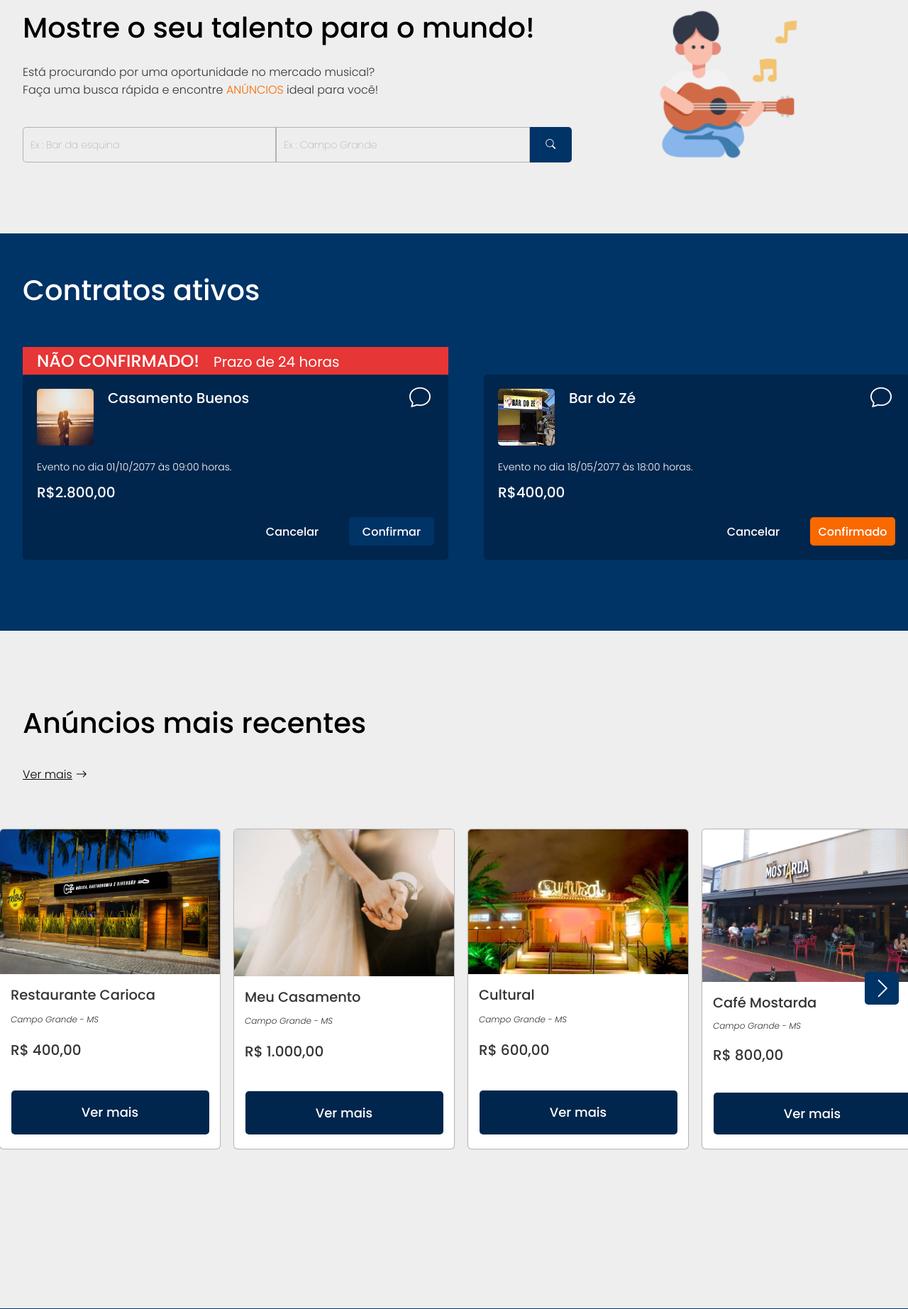
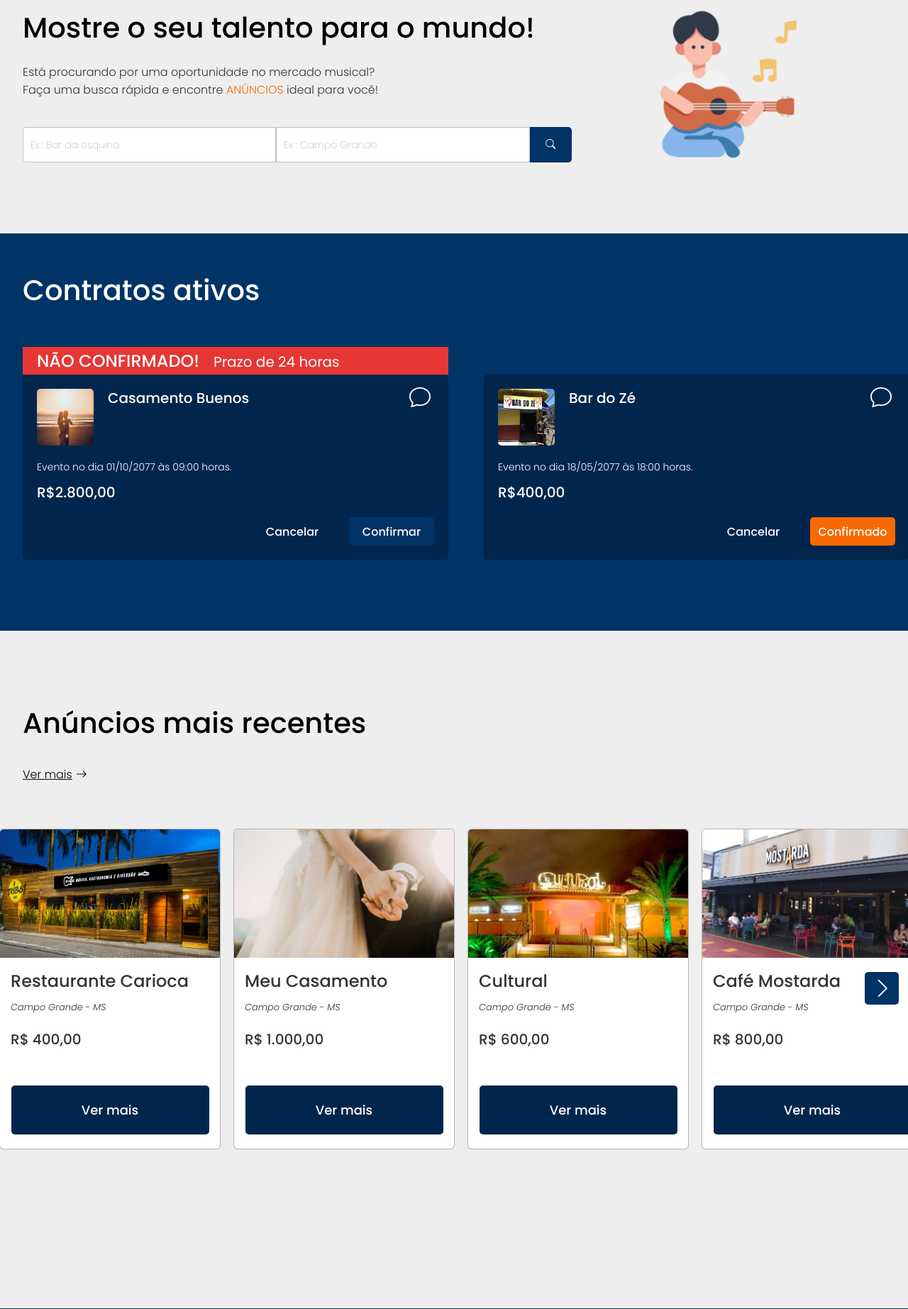
Before and after one commit to MusiConnect-com/MusiConnect, a PHP site: page /html/home-musico.html in a window 1280 px wide. Shown: the part 131-1976 px from the top of the page at 71% size. Run offline with PHP 8.4, Linux system fonts and the light colour scheme.

Commit message:
commit profile-list-items / perfil-musico / ad-item
Alteração nos links do botão de perfil. Criação do novo documento html perfil-musico. Alteração no design dos anuncios e perfis musicos.

```diff
--- a/css/home-musico.css
+++ b/css/home-musico.css
@@ -297,20 +297,16 @@ header .profile-list {
     padding: 10px 10px;
     transition: .3s;
     border-radius: 5px;
+    color: var(--white);
+    width: 100%;
+    text-decoration: none;
+    font-weight: 500;
 }
 
 .profile-list-items:hover{
     background-color: var(--orange);
     transition: .3s;
 }
-
-.profile-list-items a{
-    color: var(--white);
-    width: 100%;
-    text-decoration: none;
-    font-weight: 500;
-}
-
 
 /*Style main*/
 main {
@@ -375,7 +371,7 @@ main {
 }
 
 .search-input input {
-    background-color: var(--light-grey);
+    background-color: var(--white);
     padding: 0px 0px 0px 10px;
     border-radius: 5px 0 0 5px;
     border: 1px solid var(--black40);
@@ -774,17 +770,28 @@ main {
 }
 
 .ad-item:hover {
-    transform: translateY(-10px);
+    box-shadow: 0 0 10px 1px var(--black40);
 }
 
-.ad-item:hover button{
-    background-color: var(--orange);
-    color: var(--white);
-    transition: .3s;
+.ad-item:hover img {
+    transform: scale(1.1);
 }
 
 
 /*Style info-ADS*/
+
+.ad-item .img-ad {
+    width: 310px;
+    height: 225px;
+    overflow: hidden;
+}
+
+.ad-item img{
+    width: 100%;
+    height: 100%;
+    object-fit: cover;
+    transition: .3s ease;
+}
 
 .ad-item h2 {
     padding: 0px 0px 10px 0px;
@@ -792,30 +799,24 @@ main {
     height: 30%;
 }
 
-.ad-item img{
-    width: 100%;
-    max-height: 50%;
-}
-
-.ad-item .info-ad{
-    font-size: 13px;
+.info-ad{
     padding: 15px;
     word-wrap: break-word;
     width: 100%;
     height: 50%;
 }
 
-.ad-item .value-ad {
+.value-ad {
     font-size: 20px;
     font-weight: 500;
     height: 50%;
     padding: 10px 0 0 0;
 }
 
-.ad-item .local-ad {
+.local-ad {
     font-style: italic;
     height: 20%;
-    font-size: 12px;
+    font-size: 13px;
     font-weight: 300;
 }
 
--- a/css/objetivo.css
+++ b/css/objetivo.css
@@ -8,7 +8,7 @@ body {
     align-items: center;
     flex-direction: column;
     gap: 20px;
-    background-color: var(--navy-blue);
+    background-color: var(--light-grey);
     height: 100vh;
 }
 
@@ -28,7 +28,7 @@ main {
     padding: 20px;
     width: 60vw;
     height: 60vh;
-    box-shadow: 0 0 10px 1px var(--black25);
+    box-shadow: 0 0 1px 1px var(--black40);
     border-radius: 5px;
     display: flex;
     align-items: center;
--- a/html/anuncios-musico.html
+++ b/html/anuncios-musico.html
@@ -55,9 +55,9 @@
                     </div>
                     <hr>
                     <div class="content-bottom">
-                        <li class="profile-list-items"><a href="">Meu Perfil</a></li>
-                        <li class="profile-list-items"><a href="">Configurações</a></li>
-                        <li id="leave" class="profile-list-items"><a href="/html/login.html">Sair</a></li>
+                        <a class="profile-list-items" href="/html/perfil-musico.html">Meu Perfil</a></li>
+                        <a class="profile-list-items" href="">Configurações</a></li>
+                        <a class="profile-list-items" href="/html/login.html">Sair</a></li>
                     </div>
                 </ul>
             </div>
--- a/html/home-musico.html
+++ b/html/home-musico.html
@@ -55,9 +55,9 @@
                     </div>
                     <hr>
                     <div class="content-bottom">
-                        <li class="profile-list-items"><a href="">Meu Perfil</a></li>
-                        <li class="profile-list-items"><a href="">Configurações</a></li>
-                        <li id="leave" class="profile-list-items"><a href="/html/login.html">Sair</a></li>
+                        <a class="profile-list-items" href="/html/perfil-musico.html">Meu Perfil</a></li>
+                        <a class="profile-list-items" href="">Configurações</a></li>
+                        <a class="profile-list-items" href="/html/login.html">Sair</a></li>
                     </div>
                 </ul>
             </div>
@@ -189,57 +189,56 @@
                 </div>
 
                 <div class="ad">
-                    <div class="ad-item">
-                        <img src="/img/estabelecimento.png" alt="">
+                    <a class="ad-item">
+                        <div class="img-ad"><img src="/img/estabelecimento.png" alt=""></div>
                         <div class="info-ad">
                             <h2>Restaurante Carioca</h2>
                             <p class="local-ad">Campo Grande - MS</p>
                             <p class="value-ad">R$ 400,00</p>
                         </div>
                         <button class="btn-see-more" type="button">Ver mais</button>
-                    </div>
+                    </a>
 
-                    <div class="ad-item">
-                        <img src="/img/casamento.png" alt="">
+                    <a class="ad-item">
+                        <div class="img-ad"><img src="/img/casamento.png" alt=""></div>
                         <div class="info-ad">
                             <h2>Meu Casamento</h2>
                             <p class="local-ad">Campo Grande - MS</p>
                             <p class="value-ad">R$ 1.000,00</p>
                         </div>
                         <button class="btn-see-more" type="button">Ver mais</button>
-                    </div>
+                    </a>
 
-                    <div class="ad-item">
-                        <img src="/img/cultural.png" alt="">
+                    <a class="ad-item">
+                        <div class="img-ad"><img src="/img/cultural.png" alt=""></div>
                         <div class="info-ad">
                             <h2>Cultural</h2>
                             <p class="local-ad">Campo Grande - MS</p>
                             <p class="value-ad">R$ 600,00</p>
                         </div>
                         <button class="btn-see-more" type="button">Ver mais</button>
-                    </div>
+                    </a>
 
-                    <div class="ad-item">
-                        <img src="/img/cafe-mostarda.jpg" alt="">
+                    <a class="ad-item">
+                        <div class="img-ad"><img src="/img/cafe-mostarda.jpg" alt=""></div>
                         <div class="info-ad">
                             <h2>Café Mostarda</h2>
                             <p class="local-ad">Campo Grande - MS</p>
                             <p class="value-ad">R$ 800,00</p>
                         </div>
                         <button class="btn-see-more" type="button">Ver mais</button>
-                    </div>
+                    </a>
 
-                    <div class="ad-item">
-                        <img src="/img/festa-15-anos.webp" alt="">
+                    <a class="ad-item">
+                        <div class="img-ad"><img src="/img/festa-15-anos.webp" alt=""></div>
                         <div class="info-ad">
                             <h2>Meus 15 anos</h2>
                             <p class="local-ad">Campo Grande - MS</p>
                             <p class="value-ad">À Combinar</p>
                         </div>
                         <button class="btn-see-more" type="button">Ver mais</button>
-                    </div>
+                    </a>
                 </div>
-
 
                 <div class="right-arrow">
                     <i class="bi bi-chevron-right"></i>
--- a/js/perfil.js
+++ b/js/perfil.js
@@ -3,11 +3,7 @@ const profileList = document.querySelector(".profile-list");
 const profileItems = document.querySelectorAll(".profile-list-items");
 const buttonClose = document.getElementById("close-profile-list");
 const overlay2 = document.getElementById("overlay2");
-const leave = document.getElementById("leave");
 
-leave.addEventListener("click", function() {
-    window.location.href = "/html/login.html"
-});
 
 function openProfileList(){
     if (profileList.classList.contains("open-profile")){
```
Also changed, not shown: css/anuncios-musico.css (+8 -7 lines), css/home-contratante.css (+10 -9 lines), html/home-contratante.html (+6 -20 lines), html/perfil-musico.html (added).
